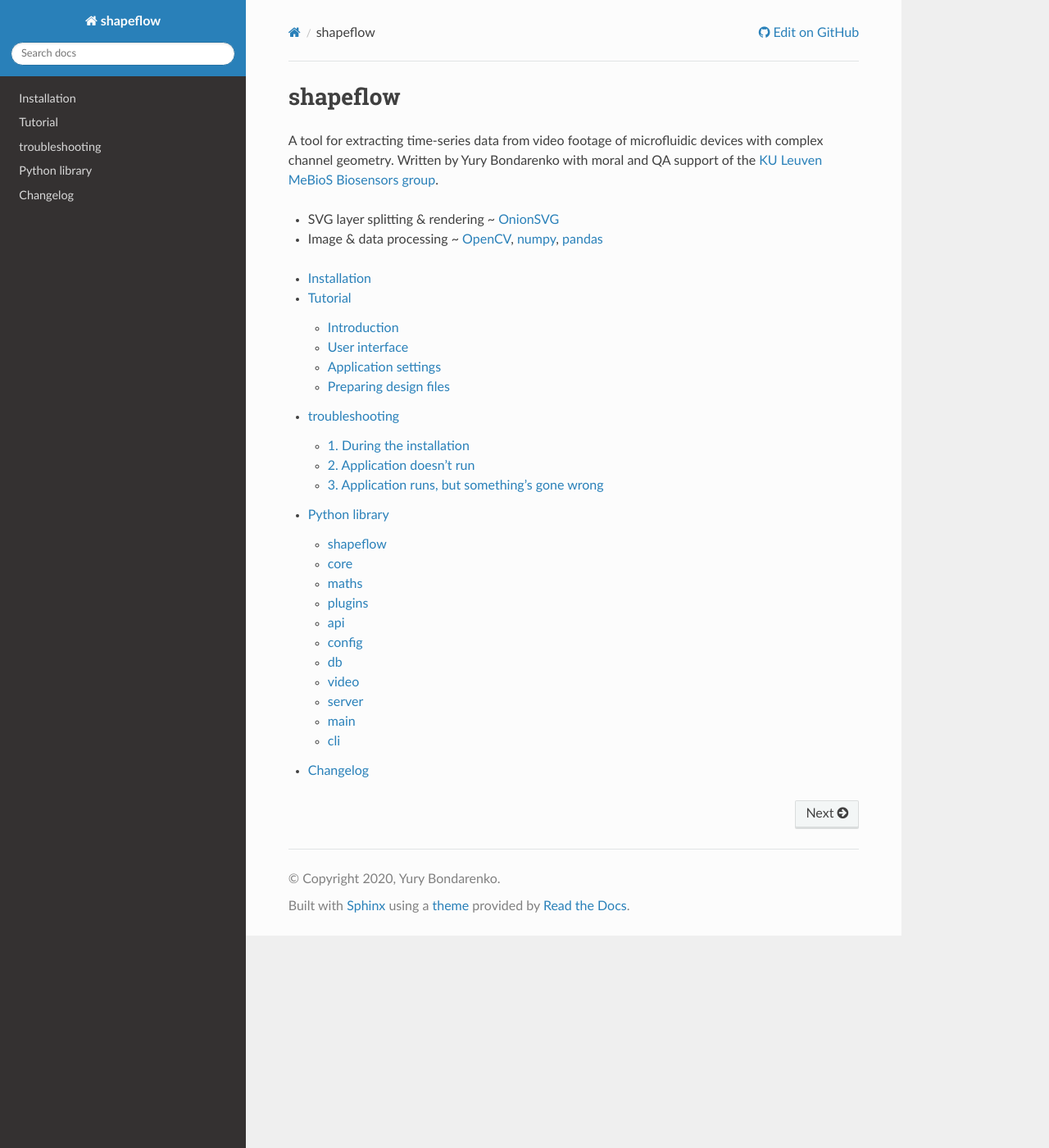
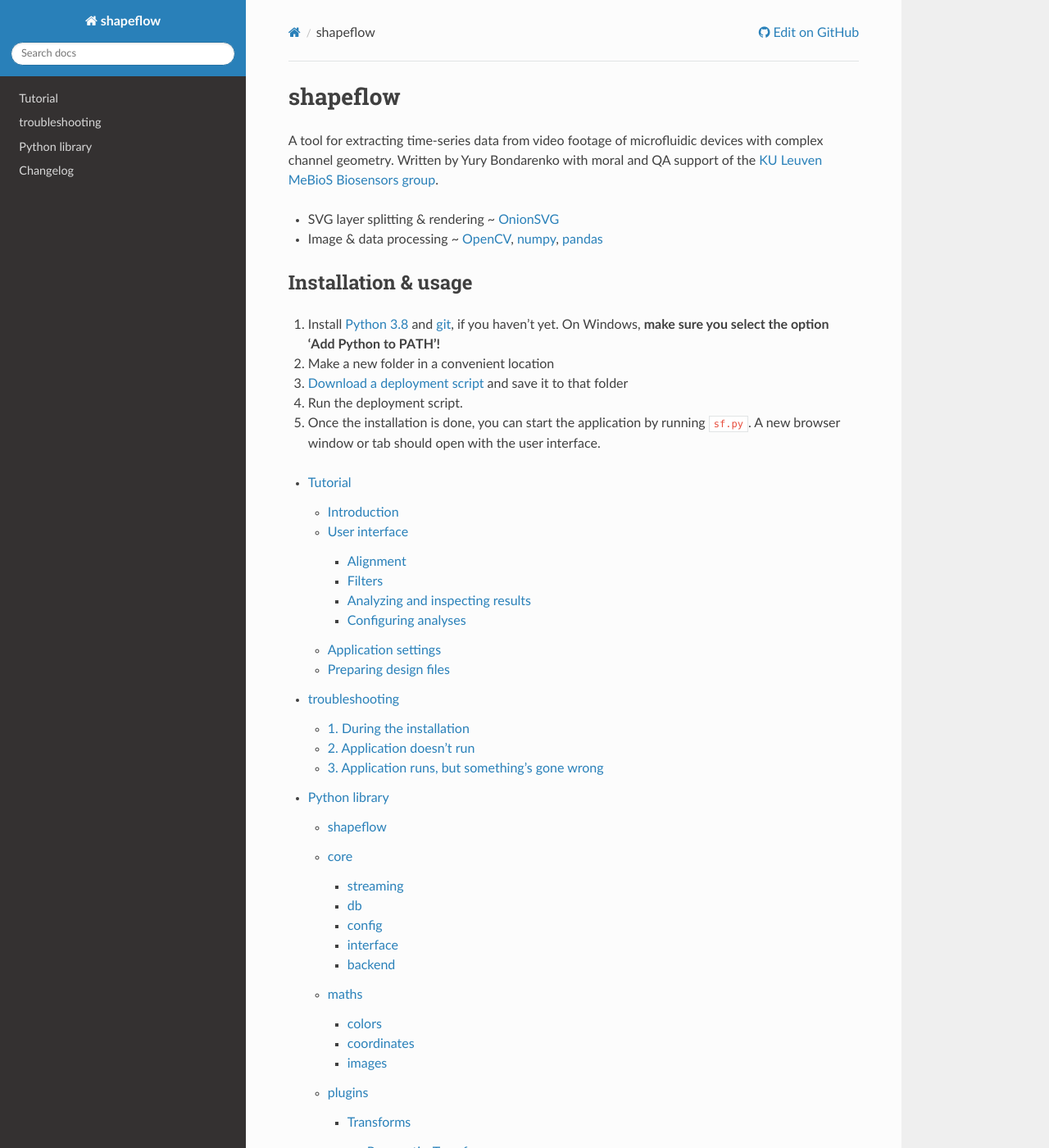
Before and after one commit to ybnd/shapeflow, a Sphinx documentation site: the page built from docs/source/index.rst, in a window 1280 px wide and 1400 px high. Shown: the whole window at 82% size. Built offline with Sphinx 7.4.7 and the Read the Docs theme 2.0.0, drawn with Linux system fonts in a browser that asks for light colours; pages that are not in the unit, such as notebooks, are missing from menus; some of the changed text lies outside the part shown.

Commit message:
Installation & usage on home page

```diff
--- a/docs/source/index.rst
+++ b/docs/source/index.rst
@@ -4,7 +4,7 @@
    contain the root `toctree` directive.
 
 shapeflow
-=========
+#########
 
 A tool for extracting time-series data from video footage of microfluidic devices with complex channel geometry.
 Written by Yury Bondarenko with moral and QA support of the `KU Leuven MeBioS Biosensors group <https://www.biw.kuleuven.be/biosyst/mebios/biosensors-group>`_.
@@ -13,11 +13,27 @@ Written by Yury Bondarenko with moral and QA support of the `KU Leuven MeBioS Bi
 - Image & data processing ~ `OpenCV <https://opencv.org/>`_, `numpy <https://numpy.org/>`_, `pandas <https://pandas.pydata.org/>`_
 
 
+Installation & usage
+====================
+
+1. Install `Python 3.8 <https://www.python.org/downloads/release/python-386/>`_ and `git <https://git-scm.com/downloads>`_, if you haven’t yet. On Windows, **make sure you select the option ‘Add Python to PATH’!**
+
+2. Make a new folder in a convenient location
+
+3. `Download a deployment script <https://github.com/ybnd/shapeflow/releases/download/0.4.1/deploy_shapeflow-0.4.1.py>`_ and save it to that folder
+
+4. Run the deployment script.
+
+5. Once the installation is done, you can start the application by running ``sf.py``. A new browser window or tab should open with the user interface.
+
+
 .. toctree::
-   :maxdepth: 2
+   :maxdepth: 4
 
-   installation
    tutorial
    troubleshooting
    library
    changelog
+
+
+.. _Python386: https://www.python.org/downloads/release/python-386
--- a/docs/source/installation.rst
+++ /dev/null
@@ -1,2 +0,0 @@
-Installation
-============
```
